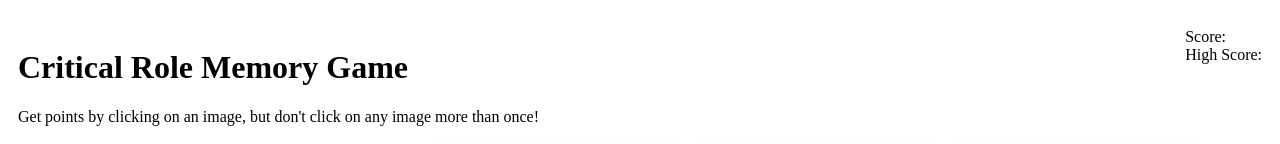
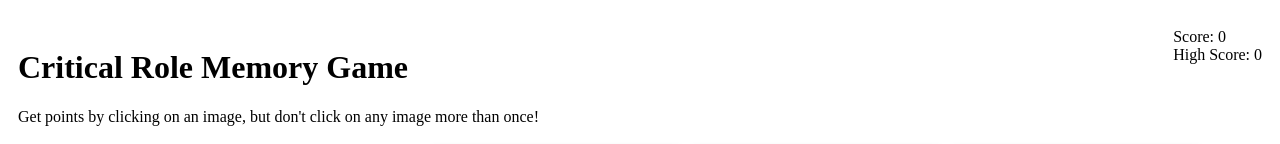
Before and after one commit to mrmchughes/Memory-Card, a React (Create React App) app: page / in a window 1280 px wide. Shown: the top 144 px of the page. Built offline with nearby package versions, Linux system fonts and the light colour scheme.

Commit message:
score updating properly, started on gameOver state

```diff
--- a/src/App.js
+++ b/src/App.js
@@ -1,11 +1,9 @@
-import GameHeader from "./components/GameHeader";
 import CardGrid from "./components/CardGrid";
 import "./styles/app.css";
 
 function App() {
   return (
     <div className="App">
-      <GameHeader />
       <CardGrid />
     </div>
   );
--- a/src/components/CardGrid.js
+++ b/src/components/CardGrid.js
@@ -1,5 +1,6 @@
 import React, { useState, useEffect } from "react";
 import CardMaker from "./CardMaker";
+import GameHeader from "./GameHeader";
 
 function CardGrid() {
   function importAll(r) {
@@ -93,21 +94,47 @@ function CardGrid() {
 
   //work on score/setScore, needs to send scores to GameHeader
   const [score, setScore] = useState(0);
+
   const [highScore, setHighScore] = useState(0);
 
+  function incrementScore() {
+    setScore(score + 1);
+  }
+
+  // if gameState = false, end the game
+  const [gameOver, setGameOver] = useState(false);
+
+  function endGame() {
+    alert("Game Over! That card had already been selected.");
+
+    if (score > highScore) {
+      setHighScore(score);
+    }
+    setGameOver(true);
+    setScore(0);
+  }
+
+  //need to target the specific card, and change it's state
+  //also need to reset all cards states on gameOver
+
   return (
+    <div>
+      <GameHeader score={score} highScore={highScore} />
+
       <div className="cardGridContainer">
         {cards.map((card) => (
           <CardMaker
-          key={card.name}
-          handleShuffle={handleShuffle}
-          className="gridItem"
             image={card.image}
             alt={card.alt}
             name={card.name}
-          hasBeenClicked={card.hasBeenClicked}
+            key={card.name}
+            handleShuffle={handleShuffle}
+            incrementScore={incrementScore}
+            endGame={endGame}
+            className="gridItem"
           />
         ))}
+      </div>
     </div>
   );
 }
--- a/src/components/CardMaker.js
+++ b/src/components/CardMaker.js
@@ -1,20 +1,25 @@
 import React, { useState } from "react";
 
 function CardMaker(props) {
-  const { image, alt, name, handleShuffle } = props;
+  const { image, alt, name, handleShuffle, incrementScore, endGame } = props;
 
   const [clicked, setClicked] = useState(false);
+
+  function handleClick() {
+    if (!clicked) {
+      setClicked(true);
+      incrementScore();
+      handleShuffle();
+    } else {
+      endGame();
+    }
+  }
 
   let cardInfo = "";
 
   clicked
     ? (cardInfo = "has been clicked")
     : (cardInfo = "has not been clicked");
-
-  function handleClick() {
-    setClicked(true);
-    handleShuffle();
-  }
 
   return (
     <div className="card" onClick={handleClick}>
--- a/src/components/GameHeader.js
+++ b/src/components/GameHeader.js
@@ -1,6 +1,8 @@
-import React, { useState } from "react";
+import React from "react";
 
-function GameHeader() {
+function GameHeader(props) {
+  const { score, highScore } = props;
+
   return (
     <div className="GameHeader">
       <div className="GameIntro">
@@ -13,8 +15,8 @@ function GameHeader() {
       </div>
 
       <div className="scoreBoard">
-        <div>Score: {}</div>
-        <div>High Score: {}</div>
+        <div>Score: {score}</div>
+        <div>High Score: {highScore}</div>
       </div>
     </div>
   );
```
Lines whose indentation alone changed are shown as unchanged.
